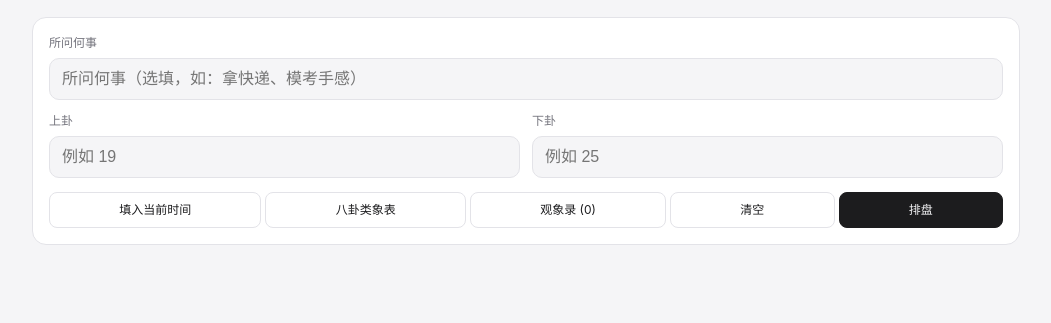
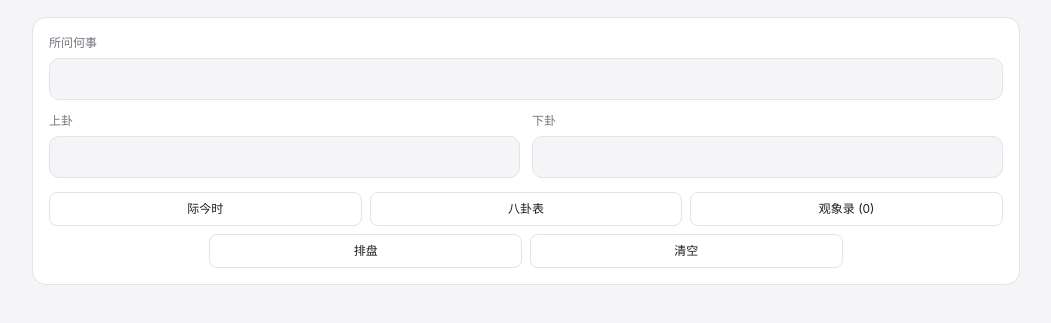
Before and after one commit to h6663859-bot/meihua, a plain HTML site: page index.html in a window 1280 px wide. Shown: the part 61-384 px from the top of the page, without its empty margins (114-1165 px from the left). Drawn offline with Linux system fonts and the light colour scheme.

Commit message:
Add files via upload

```diff
--- a/index.html
+++ b/index.html
@@ -48,21 +48,25 @@
   .field input::-webkit-inner-spin-button{-webkit-appearance:none;margin:0}
   .field input[type=number]{-moz-appearance:textfield}
 
-  .actions{display:flex;flex-wrap:nowrap;gap:4px;width:100%;margin-top:14px}
+  .actions{
+    display:grid;grid-template-columns:repeat(6,1fr);gap:8px;width:100%;margin-top:14px;
+  }
   button{
     font:inherit;font-size:14px;padding:10px 16px;border-radius:10px;
     border:1px solid var(--line);background:var(--card);color:var(--ink);
     cursor:pointer;-webkit-tap-highlight-color:transparent;
   }
   button:active{transform:translateY(1px)}
-  button.primary{background:var(--ink);color:var(--bg);border-color:var(--ink)}
   .actions button{
-    flex:1 1 auto;min-width:0;white-space:nowrap;text-align:center;
-    font-size:12px;padding:8px 2px;border-radius:8px;overflow:hidden;
+    height:34px;padding:0 4px;min-width:0;white-space:nowrap;
+    display:flex;align-items:center;justify-content:center;
+    font-size:12px;border-radius:8px;overflow:hidden;
   }
-  @media (max-width:340px){
-    .actions button{font-size:11px;padding:8px 1px}
-  }
+  #fillTime{grid-column:1 / 3}
+  #openBagua{grid-column:3 / 5}
+  #openArchive{grid-column:5 / 7}
+  #run{grid-column:2 / 4}
+  #clear{grid-column:4 / 6}
 
   .results{display:grid;grid-template-columns:repeat(3,1fr);gap:6px}
   .card{
@@ -237,25 +241,24 @@
   <section class="panel">
     <div class="field field--wide">
       <label for="subject">所问何事</label>
-      <input id="subject" type="text" maxlength="60" autocomplete="off"
-             placeholder="所问何事（选填，如：拿快递、模考手感）">
+      <input id="subject" type="text" maxlength="60" autocomplete="off">
     </div>
     <div class="fields">
       <div class="field">
         <label for="n1">上卦</label>
-        <input id="n1" type="number" inputmode="numeric" step="1" min="0" placeholder="例如 19" autocomplete="off">
+        <input id="n1" type="number" inputmode="numeric" step="1" min="0" autocomplete="off">
       </div>
       <div class="field">
         <label for="n2">下卦</label>
-        <input id="n2" type="number" inputmode="numeric" step="1" min="0" placeholder="例如 25" autocomplete="off">
+        <input id="n2" type="number" inputmode="numeric" step="1" min="0" autocomplete="off">
       </div>
     </div>
     <div class="actions">
-      <button type="button" id="fillTime">填入当前时间</button>
-      <button type="button" id="openBagua">八卦类象表</button>
+      <button type="button" id="fillTime">际今时</button>
+      <button type="button" id="openBagua">八卦表</button>
       <button type="button" id="openArchive">观象录 (0)</button>
+      <button type="button" id="run">排盘</button>
       <button type="button" id="clear">清空</button>
-      <button type="button" class="primary" id="run">排盘</button>
     </div>
   </section>
 
```
